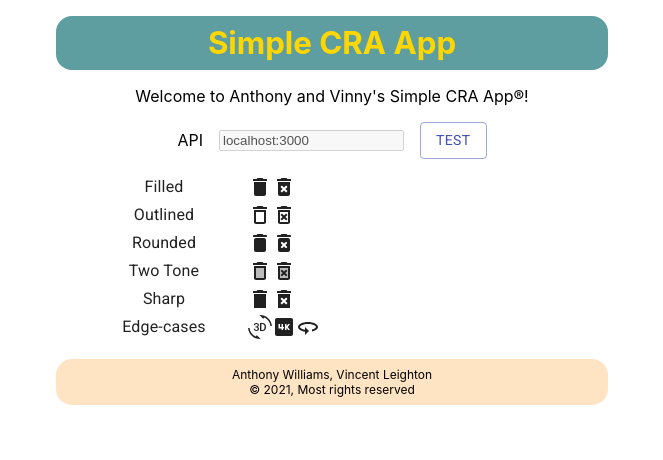
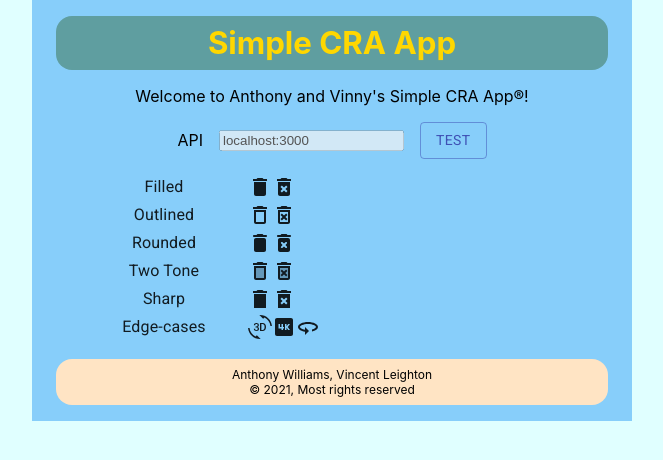
Before and after one commit to Wolven531/simple-cra-app, a React (Create React App) app: page / in a window 1280 px wide. Shown: the top 460 px of the page, without its empty margins (308-971 px from the left). Built offline with nearby package versions, Linux system fonts and the light colour scheme.

Commit message:
Use gentle colors

```diff
--- a/src/App.css
+++ b/src/App.css
@@ -1,8 +1,12 @@
 :root {
 	--app-padding: 1rem;
+	--app-half-padding: calc(var(--app-padding) / 2);
+
+	background-color: lightcyan;
 }
 
 .app {
+	background-color: lightskyblue;
 	padding: var(--app-padding);
 }
 
@@ -20,12 +24,12 @@
 
 .app > .footer {
 	background-color: bisque;
-	border-radius: 1rem;
+	border-radius: var(--app-padding);
 	/* bottom: 0; */
 	font-size: .75rem;
 	/* margin: 0; */
 	margin-top: var(--app-padding);
-	padding: calc(var(--app-padding) / 2) 0;
+	padding: var(--app-half-padding) 0;
 	/* padding: var(--app-padding); */
 	/* position: absolute; */
 	text-align: center;
@@ -34,9 +38,9 @@
 
 .app > .header {
 	background-color: cadetblue;
-	border-radius: 1rem;
+	border-radius: var(--app-padding);
 	color: gold;
 	font-size: 1.3rem;
 	margin-bottom: var(--app-padding);
-	padding: calc(var(--app-padding) / 2) 0;
+	padding: var(--app-half-padding) 0;
 }
```
